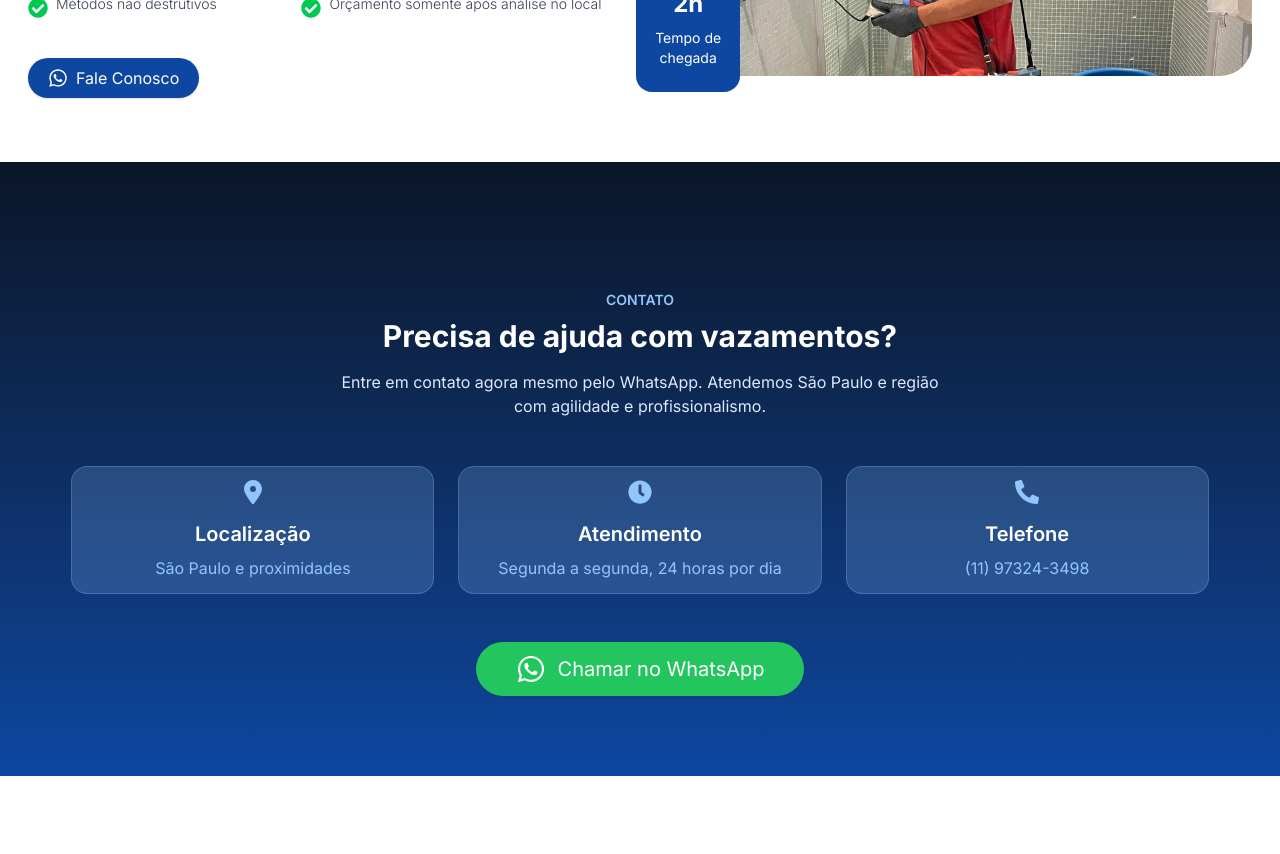
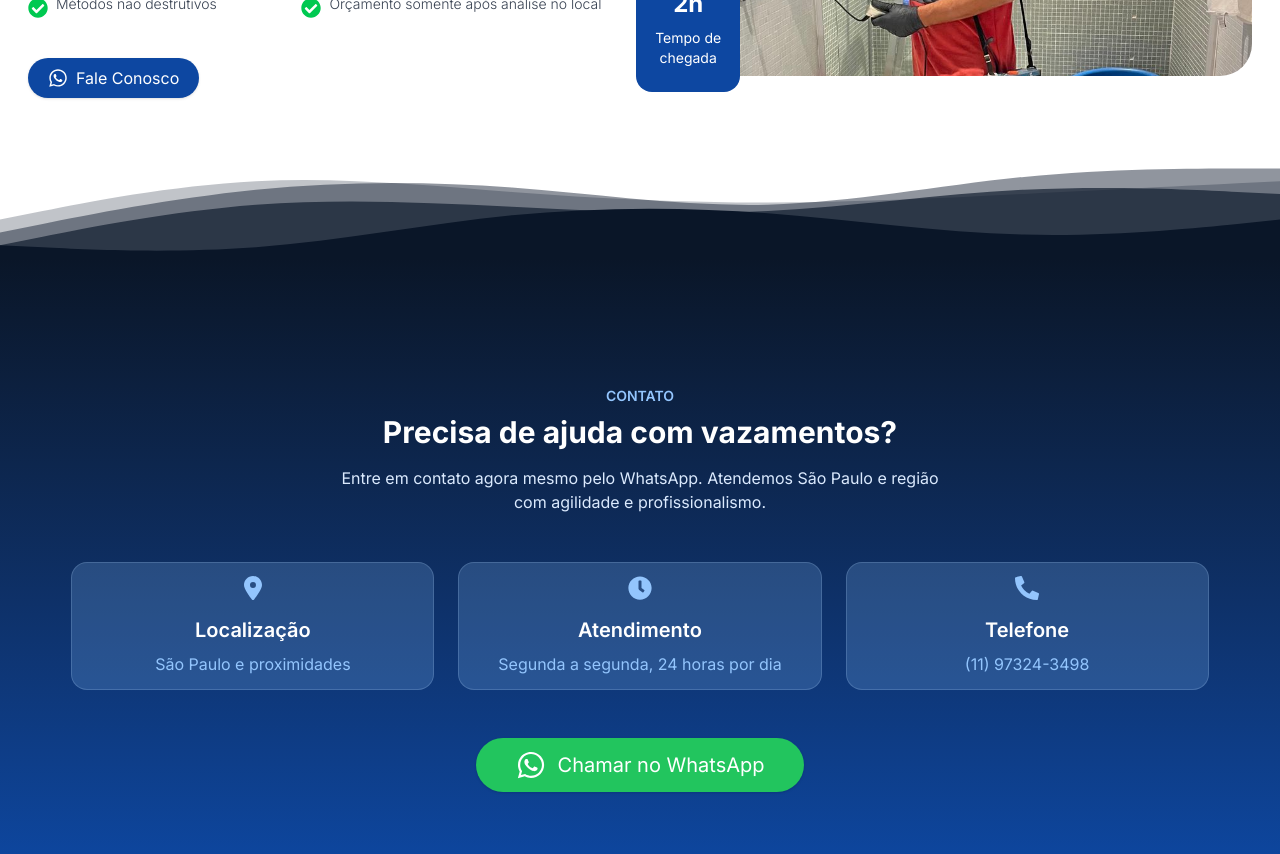
Before and after one commit to renanrod4/dritec, a Next.js app: page / in a window 1280 px wide. Shown: the part 2800-3654 px from the top of the page. Before the commit the page ends 3576 px from the top, so only its background shows below. Built offline with nearby package versions, Linux system fonts and the light colour scheme.

Commit message:
feat(AboutContactWaveDivider): adiciona componente de divisor de ondas

```diff
--- a/app/page.tsx
+++ b/app/page.tsx
@@ -5,6 +5,7 @@ import HighlightsSection from '@/components/highlights-section/HighlightSection'
 import SectionDivider from '@/components/section-divider/SectionDivider';
 import ServicesSection from '@/components/services-section/ServicesSection';
 import ContactSection from '@/components/contact-section/ContactSection';
+import AboutContactWaveDivider from '@/components/section-divider/AboutContactWaveDivider';
 
 export default function Home() {
 	return (
@@ -15,6 +16,7 @@ export default function Home() {
 			<HighlightsSection />
 			<ServicesSection />
 			<AboutUsSection />
+			<AboutContactWaveDivider />
 			<ContactSection />
 		</main>
 	);
--- /dev/null
+++ b/components/section-divider/AboutContactWaveDivider.tsx
@@ -0,0 +1,32 @@
+export default function AboutContactWaveDivider() {
+	return (
+		<div
+			aria-hidden="true"
+			className="relative -mt-8 h-24 w-full overflow-hidden bg-background-white pointer-events-none sm:h-32"
+		>
+			<svg
+				viewBox="0 0 1440 320"
+				preserveAspectRatio="none"
+				className="absolute inset-x-0 bottom-0 h-full w-full"
+			>
+				{/* 4 camadas de ondas com opacidades diferentes para criar um efeito de profundidade */}
+				<path
+					d="M0,224L48,202.7C96,181,192,139,288,128C384,117,480,139,576,154.7C672,171,768,181,864,181.3C960,181,1056,171,1152,160C1248,149,1344,139,1392,133.3L1440,128L1440,320L0,320Z"
+					className="fill-brand-dark/25"
+				/>
+				<path
+					d="M0,256L48,234.7C96,213,192,171,288,149.3C384,128,480,128,576,144C672,160,768,192,864,186.7C960,181,1056,139,1152,117.3C1248,96,1344,96,1392,96L1440,96L1440,320L0,320Z"
+					className="fill-brand-dark/45"
+				/>
+				<path
+					d="M0,288L48,266.7C96,245,192,203,288,186.7C384,171,480,181,576,192C672,203,768,213,864,202.7C960,192,1056,160,1152,149.3C1248,139,1344,149,1392,154.7L1440,160L1440,320L0,320Z"
+					className="fill-brand-dark/65"
+				/>
+				<path
+					d="M0,288L48,293.3C96,299,192,309,288,293.3C384,277,480,235,576,213.3C672,192,768,192,864,208C960,224,1056,256,1152,261.3C1248,267,1344,245,1392,234.7L1440,224L1440,320L0,320Z"
+					className="fill-brand-dark"
+				/>
+			</svg>
+		</div>
+	);
+}
```
